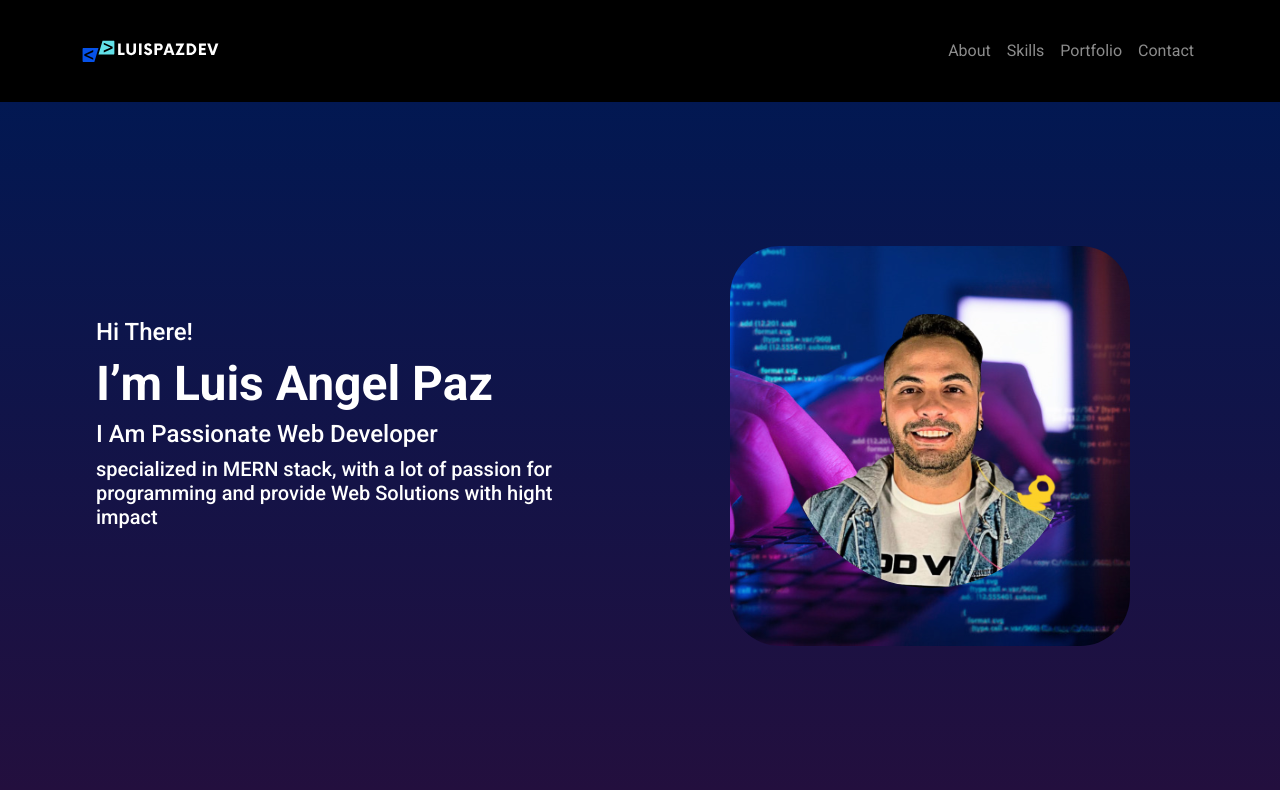
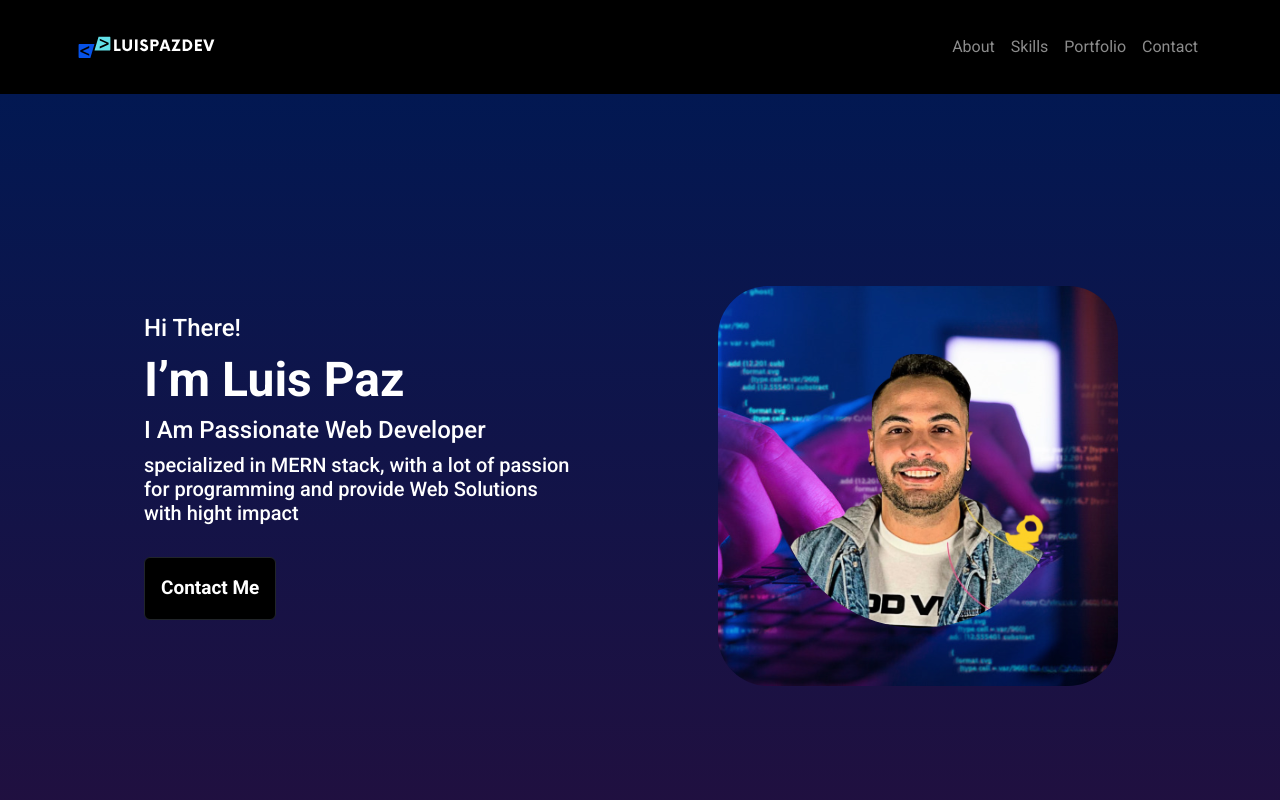
Before and after one commit to LuisPazDev/portfolio, a React (Create React App) app: page / in a window 1280 px wide. Shown: the top 800 px of the page. Built offline with nearby package versions, Linux system fonts and the light colour scheme.

Commit message:
fifth commit

```diff
--- a/src/components/Header.jsx
+++ b/src/components/Header.jsx
@@ -6,8 +6,8 @@ import "../styles/Header.css"
 export const Header = () => {
     return (
         <Container fluid id='home' className='container-header p-5'>
-            <Row className='mt-5 mb-5 p-4'>
-                <Col className='mt-5'>
+            <Row className='mt-5 mb-5 p-5'>
+                <Col className='mt-1'>
                     <HeaderText />
                 </Col>
                 <Col>
--- a/src/components/HeaderImg.jsx
+++ b/src/components/HeaderImg.jsx
@@ -4,7 +4,7 @@ import luisimg from "../assets/luispazdevmain.png"
 
 export const HeaderImg = () => {
     return (
-        <Container className='container-headerimg p-4'>
+        <Container className='container-headerimg p-5'>
             <div className='container-img'>
                 <img src={luisimg} alt='luispazdev' className='img-header' />
             </div>
--- a/src/components/HeaderText.jsx
+++ b/src/components/HeaderText.jsx
@@ -1,17 +1,20 @@
 import React from "react"
-import { Container } from "react-bootstrap"
+import { Button, Container } from "react-bootstrap"
 
 export const HeaderText = () => {
     return (
-        <Container className='container-headertext p-4'>
-            <div className='container-text mt-4'>
+        <Container className='container-headertext p-5 mt-4'>
+            <div className='container-text'>
                 <h4>Hi There!</h4>
-                <h1>I’m Luis Angel Paz</h1>
+                <h1>I’m Luis Paz</h1>
                 <h4>I Am Passionate Web Developer </h4>
                 <h5>
                     specialized in MERN stack, with a lot of passion for
                     programming and provide Web Solutions with hight impact
                 </h5>
+                <Button className='btn mt-4 p-3' variant='dark' href='#contact'>
+                    Contact Me
+                </Button>
             </div>
         </Container>
     )
--- a/src/components/NavBar.jsx
+++ b/src/components/NavBar.jsx
@@ -7,7 +7,7 @@ import logo from "../assets/luispazdevlogo.svg"
 export const NavBar = () => {
     return (
         <Navbar className='nav-bar' variant='dark'>
-            <Container className='p-2'>
+            <Container className='p-1'>
                 <Navbar.Brand href='#home'>
                     <img src={logo} alt='logo' className='logo' />
                 </Navbar.Brand>
--- a/src/styles/Header.css
+++ b/src/styles/Header.css
@@ -18,3 +18,10 @@
 .img-header {
     border-radius: 50px;
 }
+
+.btn {
+    background-color: black;
+    color: white;
+    font-size: 19px;
+    font-weight: 700;
+}
```
